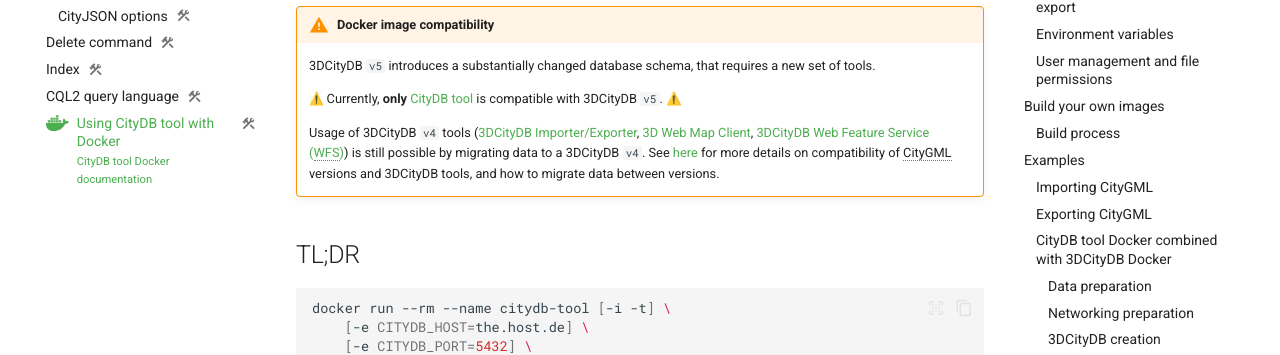
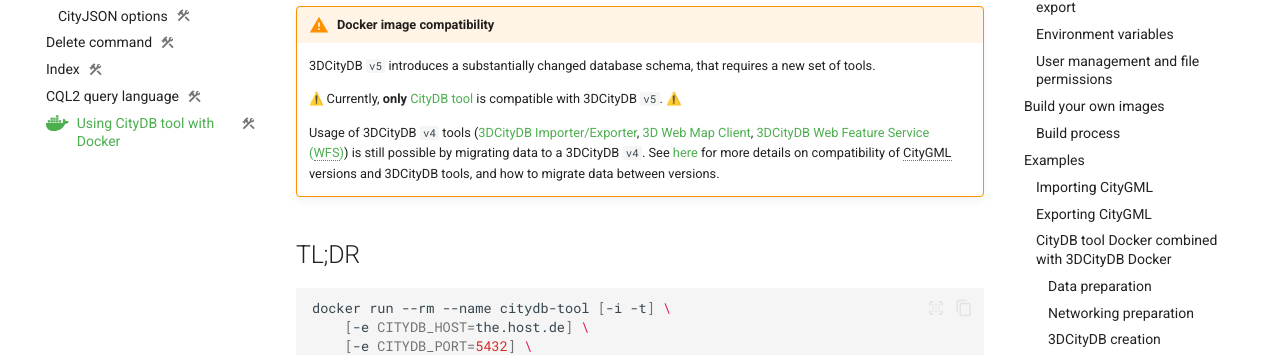
Before and after one commit to BWibo/3dcitydb-mkdocs, an MkDocs documentation site: the page built from docs/citydb-tool/docker.md, in a window 1280 px wide. Shown: the part 359-714 px from the top of the page. Built offline with MkDocs 1.6.1 and Material for MkDocs 9.7.7, drawn with Linux system fonts in a browser that asks for light colours; emoji names are drawn with the system emoji font; comment, search, counter and statistics services are not loaded.

Commit message:
remove subtitle

```diff
--- a/docs/citydb-tool/docker.md
+++ b/docs/citydb-tool/docker.md
@@ -1,6 +1,5 @@
 ---
 # title: Docker
-subtitle: CityDB tool Docker documentation
 description: CityDB tool Docker documentation and usage examples
 icon: fontawesome/brands/docker
 status: wip
```
